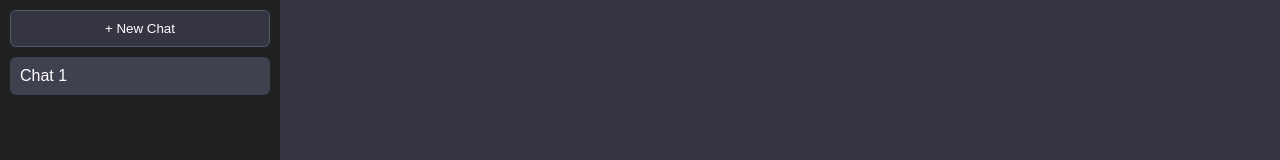
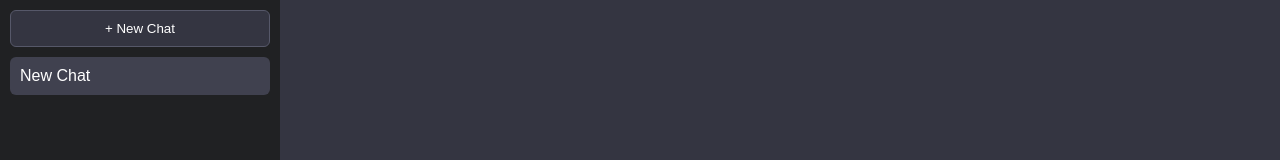
Before and after one commit to prathamkun/AI-CHAT-APP, a React (Create React App) app in the folder frontend/: page / in a window 1280 px wide. Shown: the top 160 px of the page. Built offline with nearby package versions, Linux system fonts and the light colour scheme.

Commit message:
sidebar changes

```diff
--- a/frontend/src/components/Sidebar.js
+++ b/frontend/src/components/Sidebar.js
@@ -14,7 +14,7 @@ function Sidebar({ chats, activeChat, setActiveChat, newChat }) {
             }`}
             onClick={() => setActiveChat(index)}
           >
-            Chat {index + 1}
+            {chat.title}
           </div>
         ))}
       </div>
```
